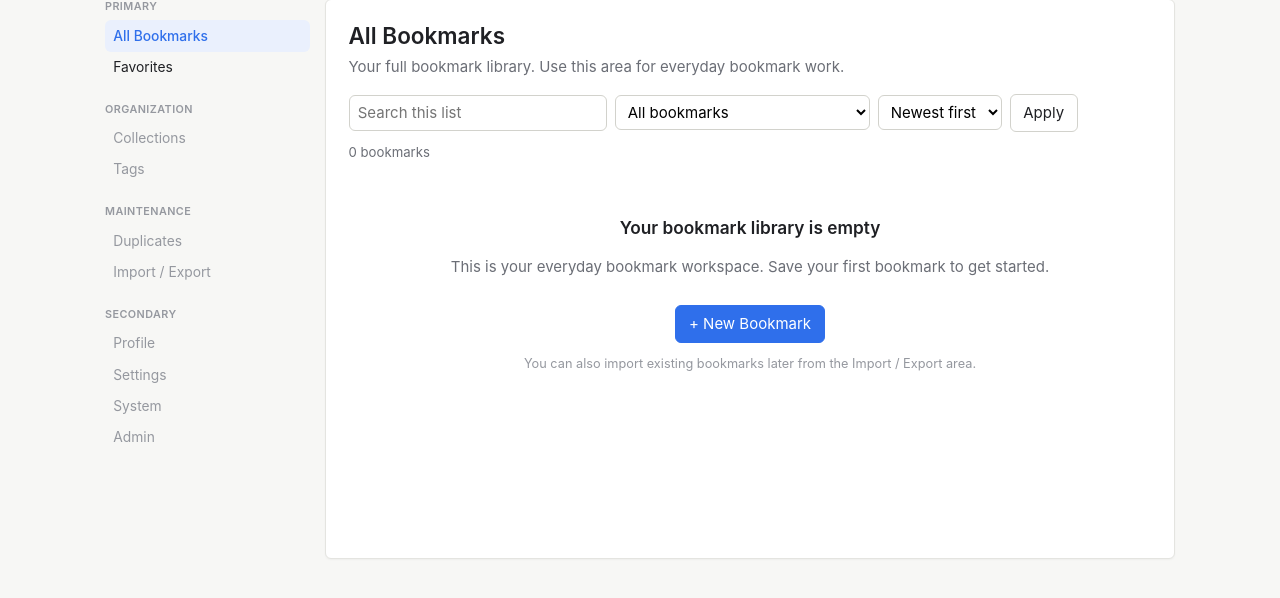
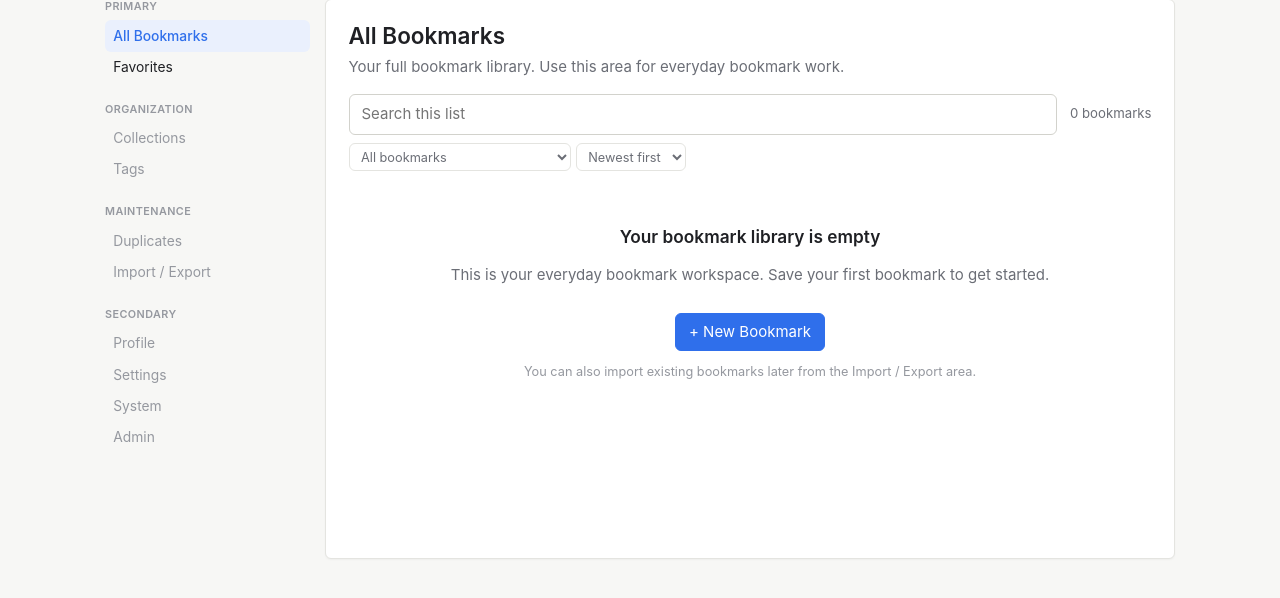
Before and after one commit to Nanja-at-web/TinyBookmarker, a Flask app: page /bookmarks in a window 1280 px wide. Shown: the part 76-674 px from the top of the page. Run offline with Flask 3, Linux system fonts and the light colour scheme; data that the repository does not hold is empty.

Commit message:
feat: refine all bookmarks toolbar hierarchy

```diff
--- a/static/style.css
+++ b/static/style.css
@@ -162,33 +162,62 @@ h2 { font-size: 1rem; }
 .flash-success { background: var(--success-bg); color: var(--success-text); }
 .flash-error   { background: var(--danger-bg); color: var(--danger); }
 
-/* Toolbar */
-.toolbar {
-  display: flex;
-  flex-wrap: wrap;
-  gap: .75rem;
-  align-items: center;
-  justify-content: space-between;
-  margin: .25rem 0 1rem;
-}
+/* Toolbar — two tiers: a primary row (search + count) and a refine row (selects). */
+.toolbar { margin: .25rem 0 1rem; }
 .toolbar-form {
   display: flex;
-  flex-wrap: wrap;
-  gap: .5rem;
+  flex-direction: column;
+  gap: .55rem;
+}
+
+/* Primary row: search dominates, count sits beside it. */
+.toolbar-primary {
+  display: flex;
   align-items: center;
+  gap: .85rem;
 }
-.toolbar-form input[type="search"],
-.toolbar-form select {
-  padding: .4rem .55rem;
+.toolbar-primary input[type="search"] {
+  flex: 1;
+  min-width: 0;
+  padding: .55rem .8rem;
   border: 1px solid var(--border-strong);
   border-radius: var(--radius);
   background: var(--surface);
   font: inherit;
+  font-size: 1rem;
+}
+.toolbar-primary input[type="search"]:focus {
+  outline: 2px solid var(--accent);
+  outline-offset: 1px;
 }
 .toolbar-count {
   color: var(--text-muted);
   font-size: .88rem;
   margin: 0;
+  flex-shrink: 0;
+}
+
+/* Refine row: smaller, lighter, visually subordinate. */
+.toolbar-refine {
+  display: flex;
+  flex-wrap: wrap;
+  gap: .35rem;
+  align-items: center;
+}
+.toolbar-refine select {
+  padding: .3rem .5rem;
+  border: 1px solid var(--border);
+  border-radius: var(--radius);
+  background: var(--surface);
+  font: inherit;
+  font-size: .85rem;
+  color: var(--text-muted);
+}
+.toolbar-refine select:hover,
+.toolbar-refine select:focus {
+  color: var(--text);
+  border-color: var(--border-strong);
+  outline: none;
 }
 
 /* Small contextual hint shown when a state-style filter (e.g. Unsorted) is active. */
--- a/templates/bookmarks_list.html
+++ b/templates/bookmarks_list.html
@@ -8,12 +8,16 @@
 
 <section class="toolbar" aria-label="List tools">
   <form class="toolbar-form" method="get" action="">
+    <div class="toolbar-primary">
       <label class="visually-hidden" for="q">Search</label>
       <input id="q" type="search" name="q" value="{{ filters.query }}" placeholder="Search this list">
+      <p class="toolbar-count">{{ items|length }} bookmark{{ '' if items|length == 1 else 's' }}</p>
+    </div>
 
+    <div class="toolbar-refine" aria-label="Refine list">
       {% if page == 'all_bookmarks' %}
       <label class="visually-hidden" for="filter">Filter</label>
-    <select id="filter" name="filter">
+      <select id="filter" name="filter" onchange="this.form.submit()">
         <option value="">All bookmarks</option>
         <option value="unsorted" {% if filters.unsorted_only %}selected{% endif %}>Unsorted (no collection or tag)</option>
       </select>
@@ -21,7 +25,7 @@
 
       {% if collections %}
       <label class="visually-hidden" for="collection">Collection</label>
-    <select id="collection" name="collection">
+      <select id="collection" name="collection" onchange="this.form.submit()">
         <option value="">Any collection</option>
         {% for c in collections %}
           <option value="{{ c.id }}" {% if filters.collection_id == c.id %}selected{% endif %}>{{ c.name }}</option>
@@ -31,7 +35,7 @@
 
       {% if tags %}
       <label class="visually-hidden" for="tag">Tag</label>
-    <select id="tag" name="tag">
+      <select id="tag" name="tag" onchange="this.form.submit()">
         <option value="">Any tag</option>
         {% for t in tags %}
           <option value="{{ t.id }}" {% if filters.tag_id == t.id %}selected{% endif %}>{{ t.name }}</option>
@@ -40,16 +44,15 @@
       {% endif %}
 
       <label class="visually-hidden" for="sort">Sort</label>
-    <select id="sort" name="sort">
+      <select id="sort" name="sort" onchange="this.form.submit()">
         <option value="newest" {% if filters.sort == 'newest' %}selected{% endif %}>Newest first</option>
         <option value="oldest" {% if filters.sort == 'oldest' %}selected{% endif %}>Oldest first</option>
         <option value="title"  {% if filters.sort == 'title'  %}selected{% endif %}>Title (A–Z)</option>
       </select>
 
-    <button type="submit" class="btn btn-secondary">Apply</button>
+      <noscript><button type="submit" class="btn btn-secondary">Apply</button></noscript>
+    </div>
   </form>
-
-  <p class="toolbar-count">{{ items|length }} bookmark{{ '' if items|length == 1 else 's' }}</p>
 </section>
 
 {% if items %}
```
Also changed, not shown: tests/test_app.py (+23 -0 lines). Lines whose indentation alone changed are shown as unchanged.
